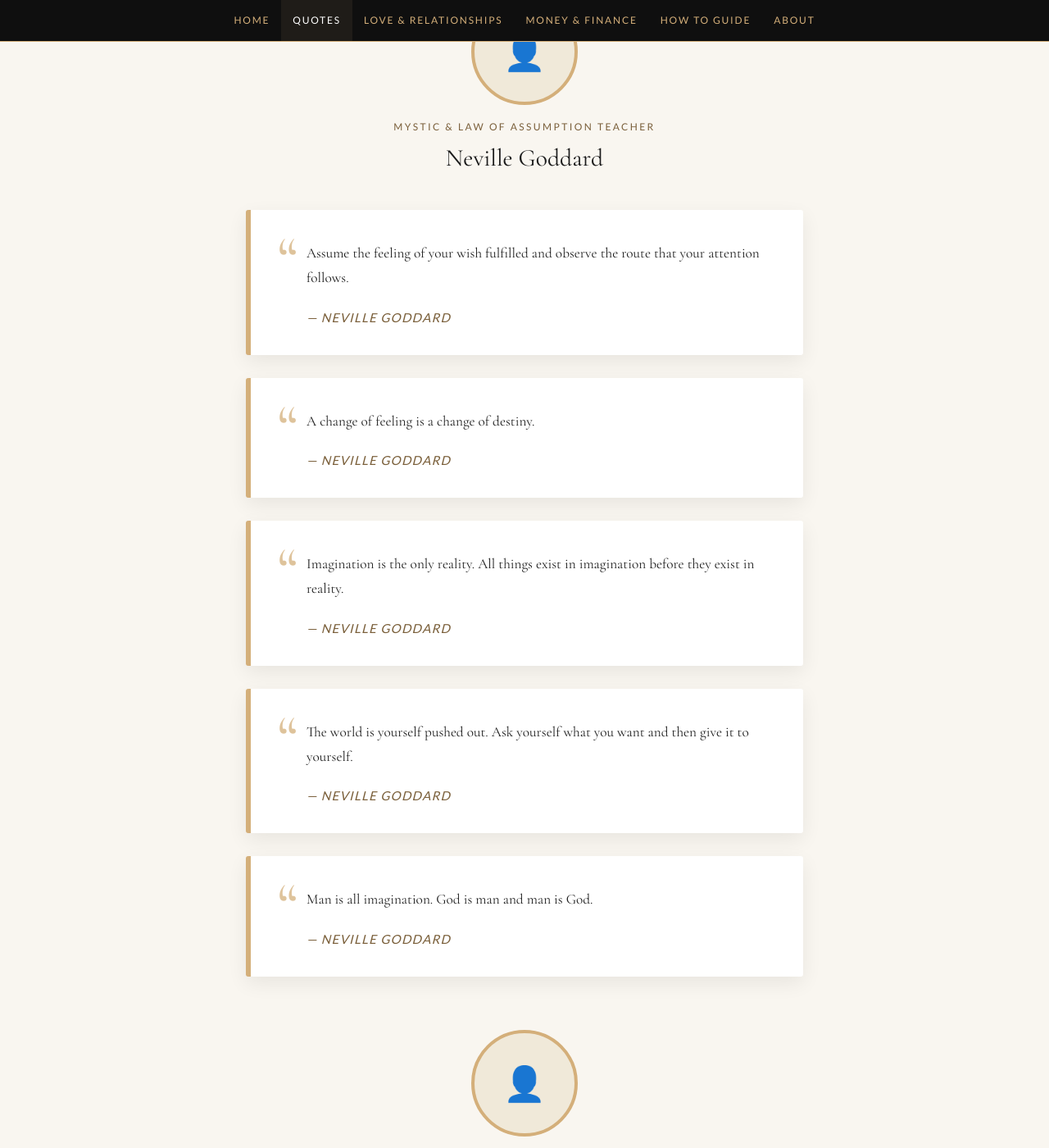
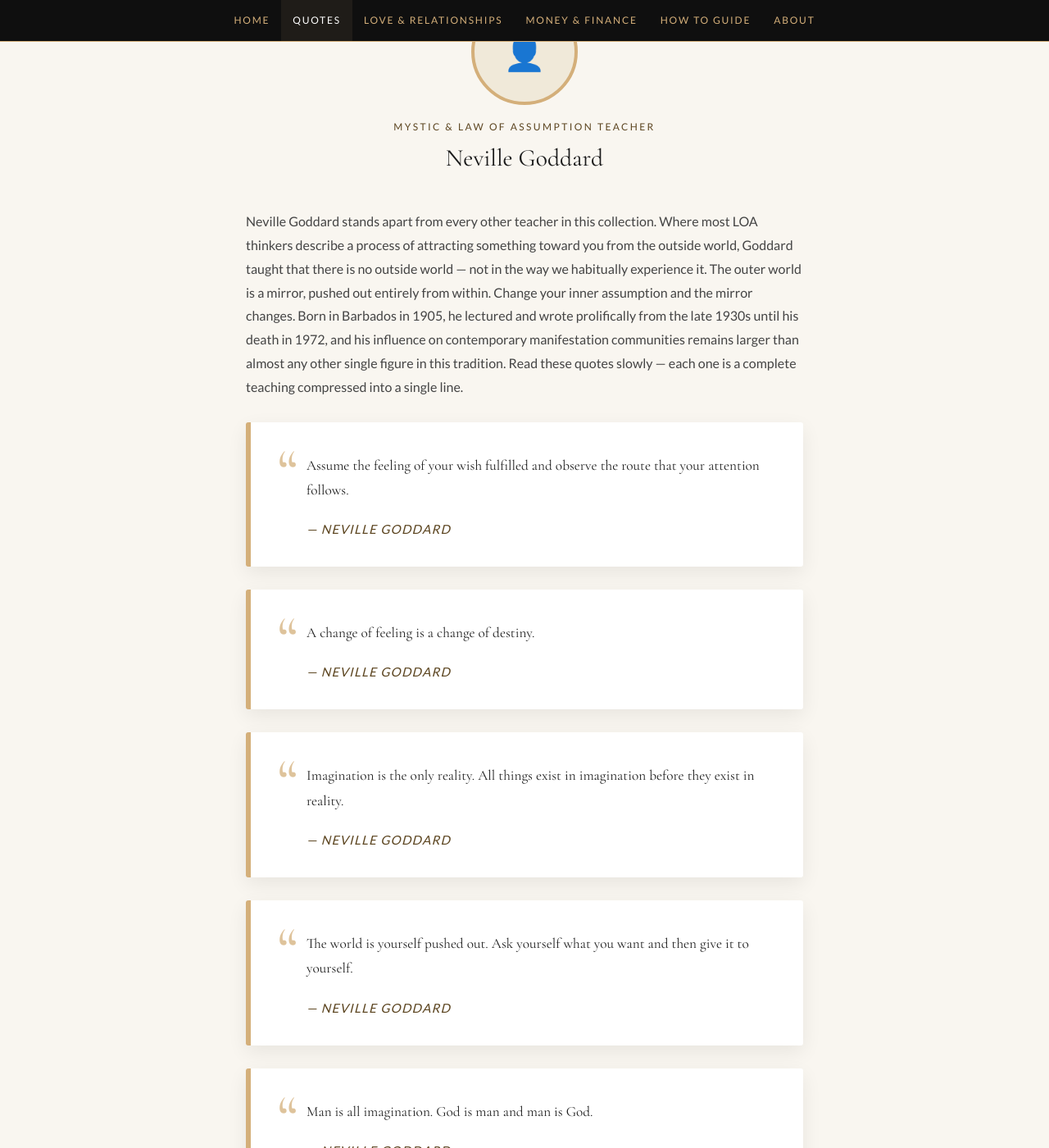
Before and after one commit to LOAC-Central/loacentral, a Jekyll site: the page built from law-of-attraction-quotes/index.html, in a window 1280 px wide and 1400 px high, scrolled down 7094 px. Shown: the whole window at 82% size. Built offline with Jekyll 4.4.1, drawn with Linux system fonts in a browser that asks for light colours.

Commit message:
Update index.html

```diff
--- a/law-of-attraction-quotes/index.html
+++ b/law-of-attraction-quotes/index.html
@@ -73,7 +73,7 @@
 
   .page-intro p.lead {
     font-size: 1.08rem;
-    color: #555;
+    color: #444;
     font-style: italic;
   }
 
@@ -115,7 +115,7 @@
   .author-label {
     font-size: 0.75rem;
     letter-spacing: 0.2em;
-    color: #7a5f3a;
+    color: #5c4520;
     text-transform: uppercase;
   }
 
@@ -158,7 +158,7 @@
     display: block;
     margin-top: 18px;
     font-size: 0.95rem;
-    color: #7a5f3a;
+    color: #5c4520;
   }
 
   .page-footer {
@@ -167,7 +167,7 @@
     padding: 40px 20px 80px;
     border-top: 1px solid #e8dfd0;
     font-size: 0.92rem;
-    color: #666;
+    color: #4a4a4a;      /* was #666 — now 9.7:1 on white, passes AA */
     line-height: 1.8;
   }
 
@@ -176,12 +176,32 @@
   }
 
   .page-footer strong {
-    color: #3a2e1e;
+    color: #1a1a1a;      /* was #3a2e1e — explicit near-black */
+  }
+
+  .page-footer em {
+    color: #4a4a4a;      /* inherit readable dark grey */
+  }
+
+  .page-footer a {
+    color: #5c3d00;      /* 7.4:1 on white — passes AA */
+    text-decoration: underline;
+  }
+
+  .page-footer a:hover {
+    color: #3a2600;
   }
 
   .page-footer .curator-note {
     font-style: italic;
-    color: #7a5f3a;
+    color: #5c4520;      /* was #7a5f3a (3.8:1) — now 7.1:1, passes AA */
+  }
+
+  /* Global theme footer override for .footer-copy spans */
+  footer p.footer-copy,
+  footer p.footer-copy span,
+  footer p.footer-copy a {
+    color: #4a4a4a !important;
   }
 </style>
 
@@ -321,6 +341,7 @@
       <p class="author-label">MYSTIC &amp; LAW OF ASSUMPTION TEACHER</p>
       <h2 class="author-name">Neville Goddard</h2>
     </div>
+    <p class="author-bio">Neville Goddard stands apart from every other teacher in this collection. Where most LOA thinkers describe a process of attracting something toward you from the outside world, Goddard taught that there is no outside world — not in the way we habitually experience it. The outer world is a mirror, pushed out entirely from within. Change your inner assumption and the mirror changes. Born in Barbados in 1905, he lectured and wrote prolifically from the late 1930s until his death in 1972, and his influence on contemporary manifestation communities remains larger than almost any other single figure in this tradition. Read these quotes slowly — each one is a complete teaching compressed into a single line.</p>
     <blockquote class="quote">
       <p>Assume the feeling of your wish fulfilled and observe the route that your attention follows.</p>
       <cite>— Neville Goddard</cite>
```
